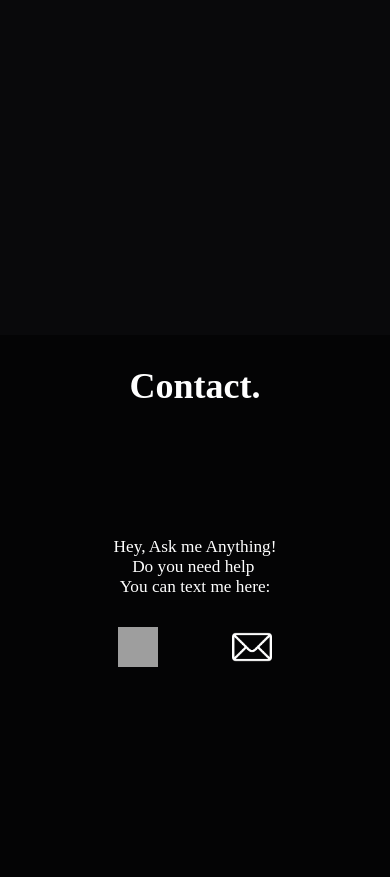
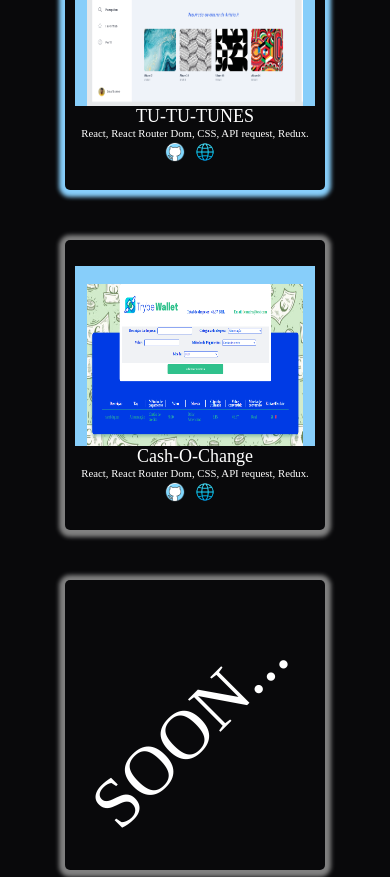
Before and after one commit to LeandrexFC/My-Portfolio, a React (Create React App) app: page /#/ in a window 390 px wide. Shown: the part 2380-3257 px from the top of the page. Built offline with nearby package versions, Linux system fonts and the light colour scheme; grey boxes are pictures that could not be loaded; the HTML template or start-up script is replaced by a standard one.

Commit message:
Finished

```diff
--- a/src/AllCss/Home.css
+++ b/src/AllCss/Home.css
@@ -181,12 +181,13 @@ body {
   color: white;
   text-align: center;
   font-size: 8rem;
+  margin-bottom: 10vh;
 }
 
 .projectsHome {
   display: flex;
   background-color: #09090b;
-  height: 100vh;
+  height: 130vh;
   justify-content: center;
   align-items: flex-start;
 }
@@ -305,7 +306,7 @@ body {
   }
 
   .projectsHome {
-    height: 70vh;
+    height: 90vh;
   }
 }
 
@@ -321,9 +322,12 @@ body {
     max-height: 230px;
     margin-right: 0vh;
   }
+  .projectsHome {
+    height: 190vh;
+  }
 }
 
-@media (max-width: 320px) {
+@media (max-width: 330px) {
   html {
     font-size: 40%;
   }
@@ -336,4 +340,8 @@ body {
     margin-right: 0vh;
   }
 
+  .projectsHome {
+    height: 140vh;
+  }
+
 }
--- a/src/AllCss/Projects.css
+++ b/src/AllCss/Projects.css
@@ -1,5 +1,5 @@
 .projects {
-  height: 120vh;
+  height: 100%;
 }
 
 .projectsTitle {
@@ -7,13 +7,18 @@
   margin-top: 100px;
   font-size: 8rem;
   text-align: center;
+  margin-bottom: 80px;
+}
+
+.projectsHomeCard {
+  display: flex;
 }
 
 .projectsFooter {
   background-color: #09090b;
   color: white;
   position: relative;
-  bottom: 0;
+  bottom: -100px;
   width: 100%;
   display: flex;
   flex-direction: row;
@@ -22,9 +27,37 @@
   padding: 5px;
 }
 
-@media (max-width: 820px) {
+@media (max-width: 1100px) {
   .projectsTitle {
     font-size: 7rem;
     /* margin-top: 300px; */
   }
+  .projects {
+    height: 100vh;
+  }
+
 }
+
+@media (max-width: 500px) {
+  .projectsFooter {
+    background-color: #09090b;
+    color: white;
+    position: relative;
+    bottom: -290px;
+    width: 100%;
+    display: flex;
+    flex-direction: row;
+    justify-content: space-between;
+    align-items: center;
+    padding: 5px;
+  }
+  .projects {
+    height: 100%;
+  }
+}
+
+@media (max-width: 350px) {
+  .projects {
+    height: 100%;
+  }
+}
--- a/src/AllCss/ProjectsComponent.css
+++ b/src/AllCss/ProjectsComponent.css
@@ -1,9 +1,11 @@
 .allProjects {
-  width: 100%;
-  display: grid;
-  grid-template-columns: repeat(2, minmax(10px, 2fr));
-  align-items: center;
-  grid-gap: 30px;
+  max-width: 100%;
+    display: grid;
+    grid-template-columns: repeat(2, minmax(10px, 2fr));
+    align-items: center;
+    grid-gap: 30px;
+    justify-items: center;
+    align-content: center;
 }
 
 .imgItem {
@@ -35,16 +37,16 @@
   height: 300px;
   max-width: 400px;
   margin-bottom: 20px;
-  /* background-color: white; */
-  margin-left: 60px;
   transition: 0.6s;
   justify-content: center;
   flex-direction: column;
   align-items: center;
+  box-shadow: 0px 1px 4px 6px gray;
 }
 
 .cards:hover {
   box-shadow: 0px 1px 4px 6px #87CEFA;
+  transition: 0.3s;
 }
 
 .cardLogo {
@@ -75,8 +77,108 @@
   font-size: 90px;
   transform: rotate(-45deg);
   color: white;
+
 }
 
-/* .soon:hover {
-  color: white;
-} */
+@media (max-width: 1134px) {
+  .allProjects {
+      grid-gap: 0px;
+  }
+
+  .allProjects {
+    max-width: 98%;
+    grid-gap: 30px;
+  }
+
+  .imgItem {
+    display: flex;
+    justify-content: center;
+    align-items: flex-end;
+    background-color: #87CEFA;
+    width: 100%;
+    max-width: 300px;
+    height: 180px;
+  }
+
+  .cards {
+    display: flex;
+    border-radius: 5px;
+    padding: 10px;
+    width: 100%;
+    height: 250px;
+    max-width: 350px;
+    margin-bottom: 20px;
+    transition: 0.6s;
+    justify-content: center;
+    flex-direction: column;
+    align-items: center;
+  }
+
+
+  .soon {
+    font-size: 80px;
+  }
+
+}
+
+@media (max-width: 658px) {
+  .imgItem {
+    display: flex;
+    justify-content: center;
+    align-items: flex-end;
+    background-color: #87CEFA;
+    width: 100%;
+    max-width: 300px;
+    height: 180px;
+  }
+  .cards {
+    margin-bottom: 30px;
+    display: flex;
+    border-radius: 5px;
+    padding: 17px;
+    width: 90%;
+    height: 100%;
+    max-height: 365px;
+    max-width: 260px;
+  }
+  .soon {
+    font-size: 65px;
+  }
+}
+
+@media (max-width: 500px) {
+  .allProjects {
+    max-width: 100%;
+      display: flex;
+      flex-direction: column;
+      align-items: center;
+      grid-gap: 20px;
+      justify-items: center;
+      align-content: center;
+  }
+
+  .cards {
+    display: flex;
+    border-radius: 5px;
+    padding: 10px;
+    width: 490px;
+    height: 290px;
+  }
+
+
+  .soon {
+    font-size: 70px;
+    transform: rotate(-45deg);
+    color: white;
+  }
+
+  @media (max-width: 330px) {
+    .cards {
+      display: flex;
+      border-radius: 5px;
+      padding: 10px;
+      width: 190px;
+      height: 190px;
+    }
+}
+}
--- a/src/Components/ProjectsComponent.jsx
+++ b/src/Components/ProjectsComponent.jsx
@@ -4,12 +4,12 @@ import tututunes from '../images/TU-TU-TUNES.png'
 import moneyImg from '../images/Money-O-Change.png'
 import GitHubLogo from '../images/githubLogo.png'
 import browser from '../images/browser.png'
+import Typical from 'react-typical'
 
 class ProjectsComponent extends Component {
   render() {
   return (
     <div className='allProjects'>
-
       <div className='cards 1'>
         <div className='imgItem'>
           <img className='cardsImg' src={ tututunes } alt='trybetunes project' />
@@ -48,11 +48,33 @@ class ProjectsComponent extends Component {
 
 
       <div className='cards 3'>
-        <h1 className='soon'> SOON  </h1>
+      <p className='soon'>
+          <Typical
+            loop={Infinity}
+            wrapper='p'
+            steps={[
+              'SOON',
+              1000,
+              'SOON...',
+              1000,
+            ]}
+          />
+          </p>
       </div>
 
       <div className='cards 4'>
-        <h1 className='soon'> SOON  </h1>
+      <p className='soon'>
+          <Typical
+            loop={Infinity}
+            wrapper='p'
+            steps={[
+              'SOON',
+              1000,
+              'SOON...',
+              1000,
+            ]}
+          />
+          </p>
       </div>
 
     </div>
--- a/src/pages/Home.jsx
+++ b/src/pages/Home.jsx
@@ -12,6 +12,7 @@ import Typing from 'react-typing-animation';
 import Typical from 'react-typical'
 import SkillsHome from '../Components/SkillsHome';
 import programmerImg from '../images/programmerLogo.png'
+import ProjectsComponent from '../Components/ProjectsComponent';
 
 class Home extends Component {
   componentDidMount() {
@@ -65,9 +66,10 @@ class Home extends Component {
         <SkillsHome />
         </Fade>
 
+        <h1 className='projectsTitleHome'> Projects. </h1>
       <section className='projectsHome'>
         <Fade left>
-        <h1 className='projectsTitleHome'> Projects. </h1>
+        <ProjectsComponent />
         </Fade>
       </section>
 
```
